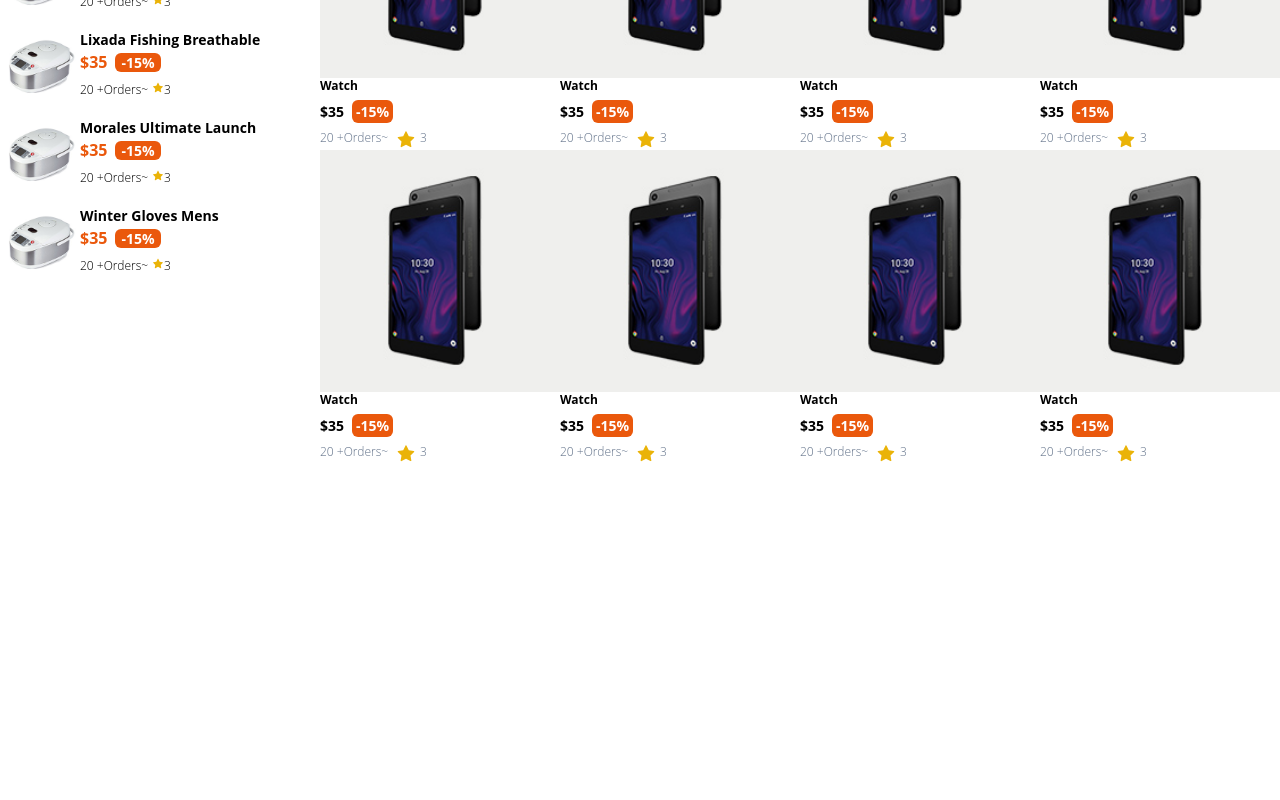
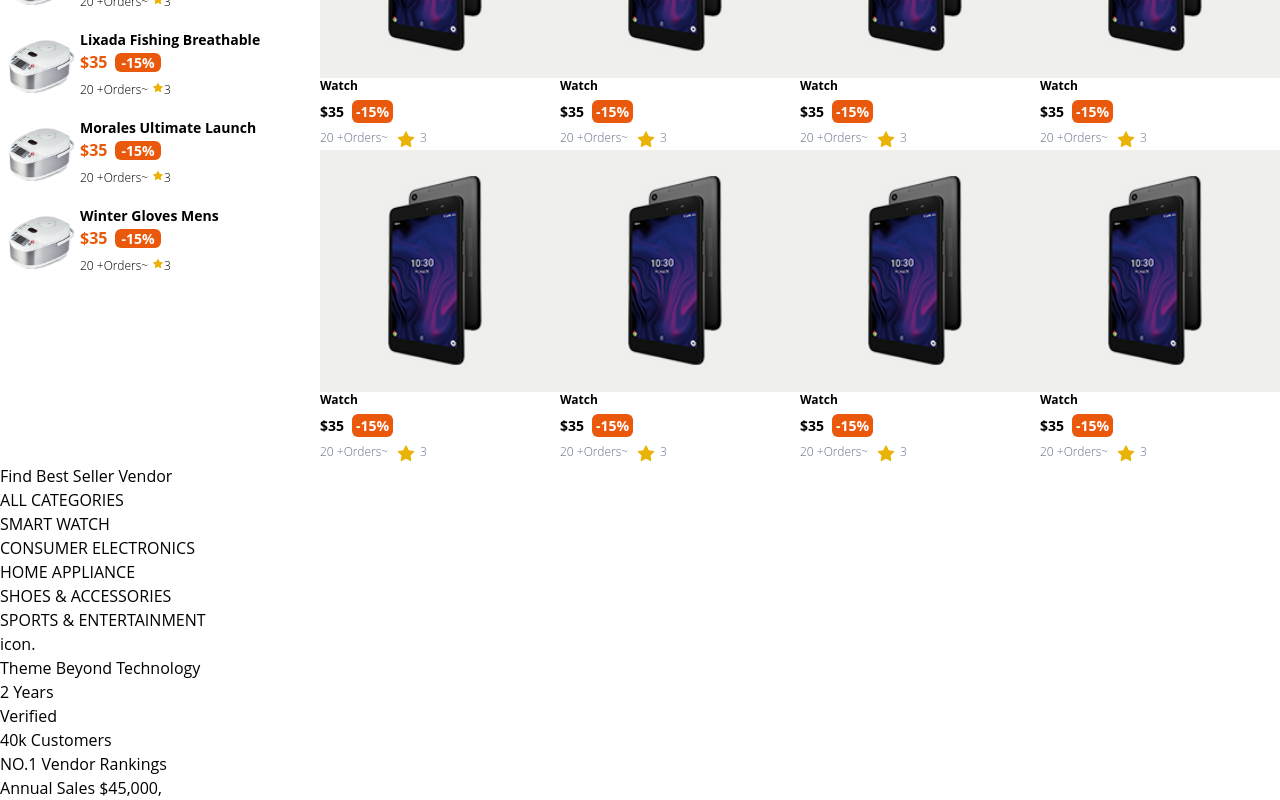
Before and after one commit to YasminMahad/multivendor, a React (Vite) app: page / in a window 1280 px wide. Shown: the part 3237-4037 px from the top of the page. Before the commit the page ends 3701 px from the top, so only its background shows below. Built offline with nearby package versions, Linux system fonts and the light colour scheme.

Commit message:
BestSeller Component

```diff
--- a/src/components/BestSeller.jsx
+++ b/src/components/BestSeller.jsx
@@ -2,7 +2,60 @@ import React from 'react'
 
 const BestSeller = () => {
   return (
-    <div>BestSeller</div>
+    <div>
+      <div>
+        <p>Find Best Seller Vendor</p>
+      </div>
+      <div>
+        <div>
+          <div>
+            <p>ALL CATEGORIES</p>
+          </div>
+          <div>
+            <p>SMART WATCH</p>
+          </div>
+          <div>
+            CONSUMER ELECTRONICS
+          </div>
+          <div>
+            HOME APPLIANCE
+          </div>
+          <div>
+            SHOES & ACCESSORIES
+          </div>
+          <div>
+            SPORTS & ENTERTAINMENT
+            </div>
+        </div>
+      </div>
+      <div>
+        <div>
+          <div>
+            <div>
+              icon.
+            </div>
+            <div>
+              <p>
+                Theme Beyond Technology
+              </p>
+            </div>
+            <div>
+              <p>2 Years</p>
+              <p>Verified</p>
+              <p>40k Customers</p>
+            </div>
+          </div>
+          <div>
+            <p>NO.1 Vendor Rankings</p>
+            <p>Annual Sales $45,000,</p>
+          </div>
+          <div>
+
+          </div>
+
+        </div>
+      </div>
+    </div>
   )
 }
 
--- a/src/pages/Home.jsx
+++ b/src/pages/Home.jsx
@@ -9,6 +9,7 @@ import CardList2 from '../components/CardList2';
 import CardList3 from '../components/CardList3';
 import Categories from '../components/Categories';
 import Sales from '../components/Sales';
+import BestSeller from '../components/BestSeller';
 
 const Home = () => {
   return (
@@ -21,6 +22,7 @@ const Home = () => {
         <CardList3 data={superDeals}/>
         <Categories/>
         <Sales/>
+        <BestSeller/>
 
     </div>
   )
```
